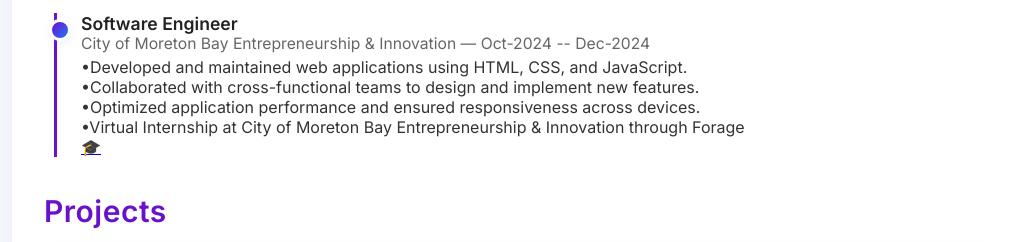
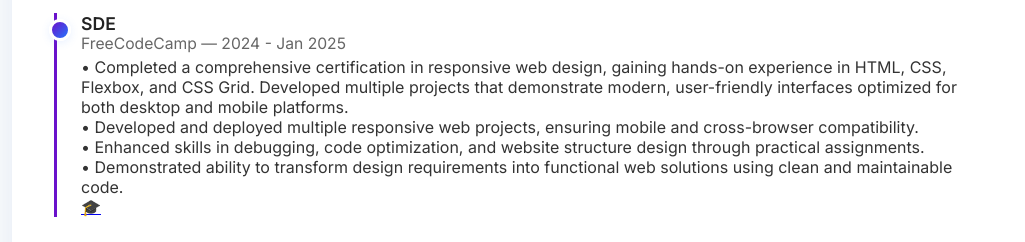
Before and after one commit to kilarisrinivaskalyan7432/portfolio, a plain HTML site: page index.html in a window 1280 px wide. Shown: the part 520-762 px from the top of the page, without its empty margins (121-1146 px from the left). Drawn offline with Linux system fonts and the light colour scheme.

Commit message:
Update index.html

```diff
--- a/index.html
+++ b/index.html
@@ -40,18 +40,19 @@
       <div class="section-title">Experience</div>
       <div class="timeline">
         <div class="timeline-entry">
-          <div class="timeline-title">Software Engineer</div>
-          <div class="timeline-meta">City of Moreton Bay Entrepreneurship & Innovation &mdash; Oct-2024 -- Dec-2024</div>
+          <div class="timeline-title">SDE</div>
+          <div class="timeline-meta">FreeCodeCamp &mdash; 2024 - Jan 2025</div>
           <div class="timeline-desc" >
-            •Developed and maintained web applications using HTML, CSS, and JavaScript.
+                      • Completed a comprehensive certification in responsive web design, gaining hands-on experience in HTML, CSS,
+                        Flexbox, and CSS Grid. Developed multiple projects that demonstrate modern, user-friendly interfaces optimized
+                        for both desktop and mobile platforms.<br>
+                       • Developed and deployed multiple responsive web projects, ensuring mobile and cross-browser compatibility.
             <br>
-           •Collaborated with cross-functional teams to design and implement new features.
-            <br>
-           •Optimized application performance and ensured responsiveness across devices.
+                        • Enhanced skills in debugging, code optimization, and website structure design through practical assignments.
            <br>
-           •Virtual Internship at City of Moreton Bay Entrepreneurship & Innovation through Forage
-           <br>
-           <a href="https://share.google/zb8CHQACRBwDXpe8K">&#127891;</a>
+                        • Demonstrated ability to transform design requirements into functional web solutions using clean and maintainable
+                         code.           <br>
+           <a href="https://www.freecodecamp.org/certification/kilarisrinivaskalyan/responsive-web-design">&#127891;</a>
 
       </div>
     </section>
```
